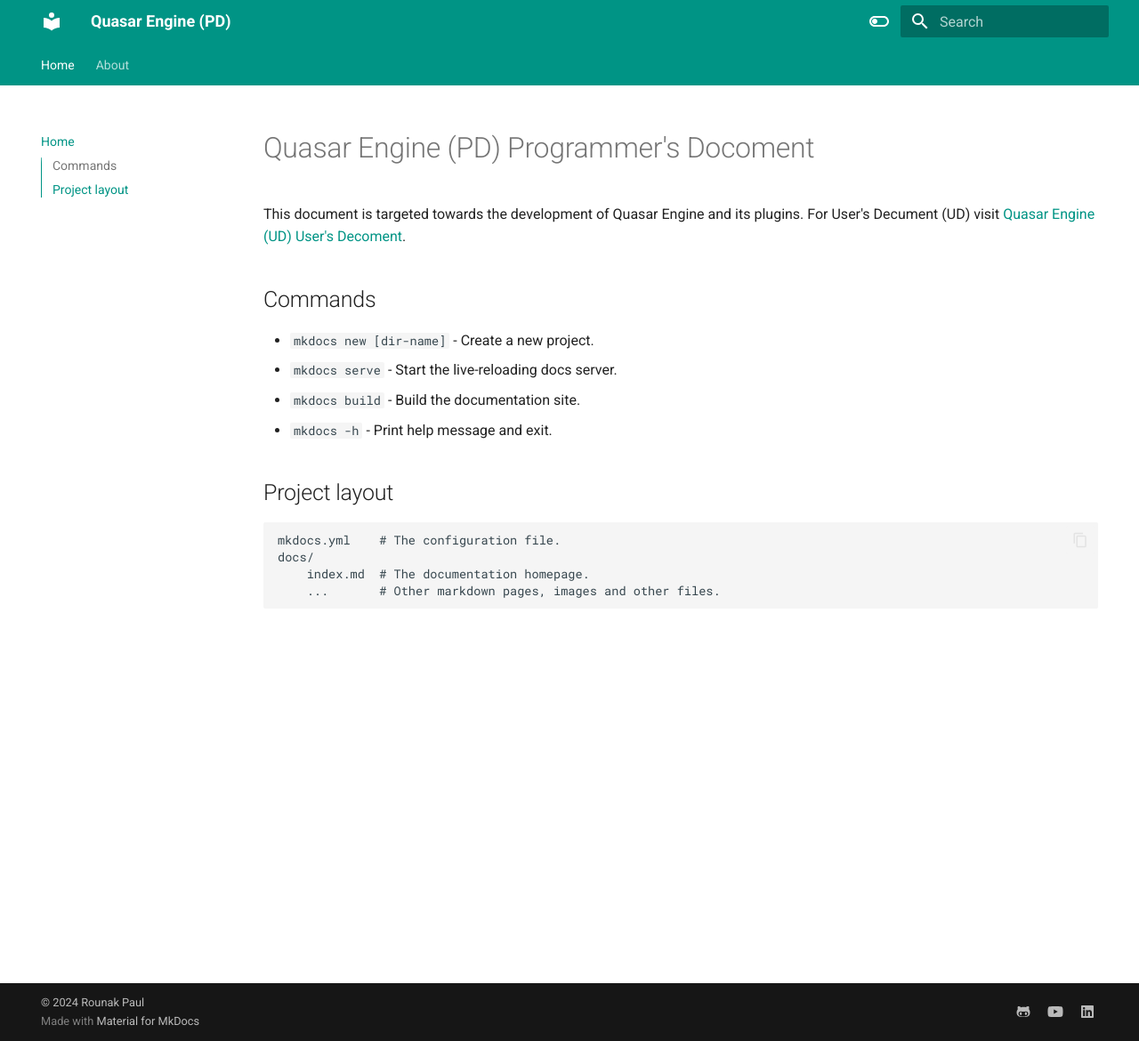
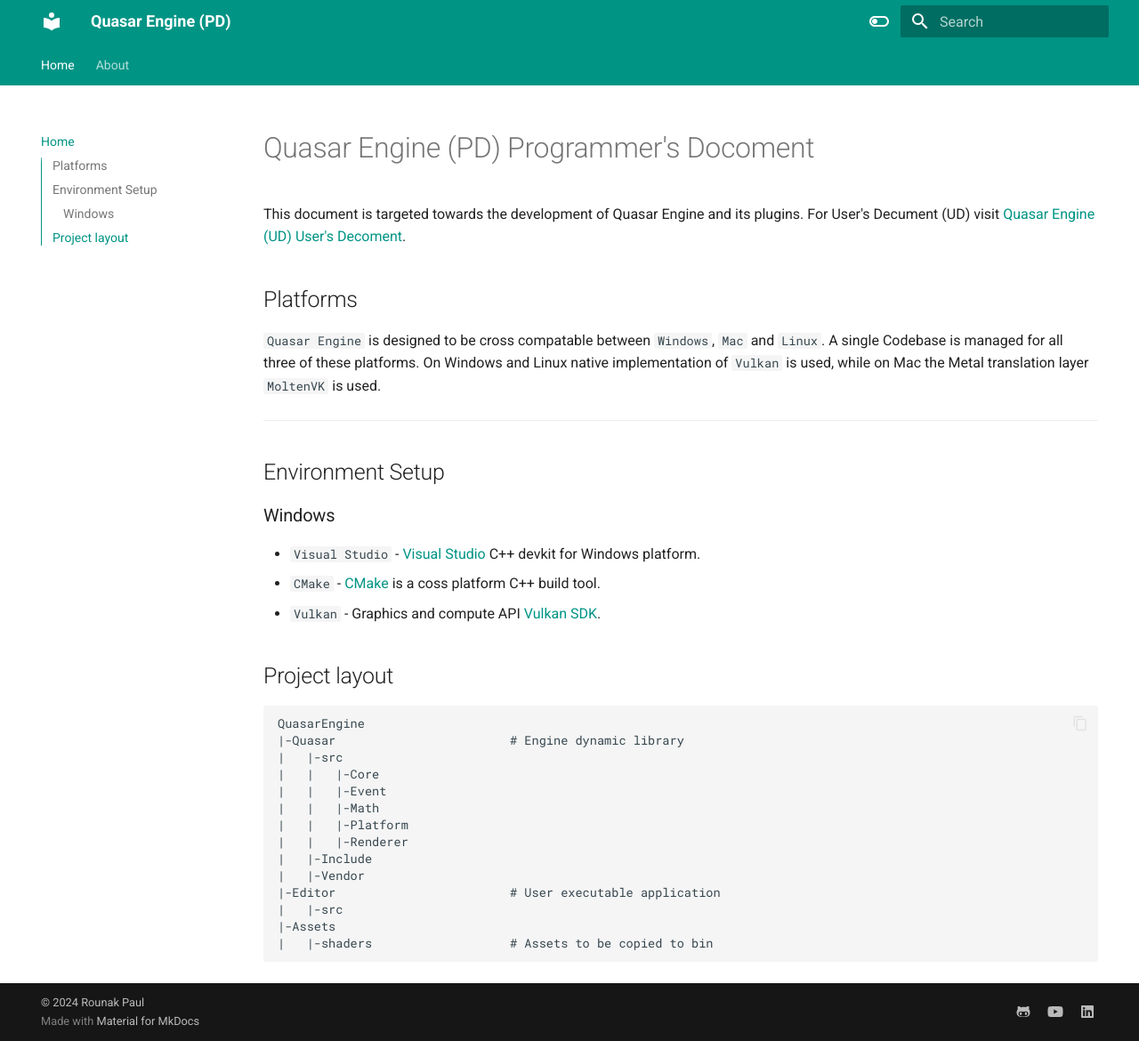
Before and after one commit to Rounak-Paul/QuasarDocs, an MkDocs documentation site: the page built from docs/index.md, in a window 1280 px wide and 1170 px high. Shown: the whole window at 89% size. Built offline with MkDocs 1.6.1 and Material for MkDocs 9.7.7, drawn with Linux system fonts in a browser that asks for light colours.

Commit message:
Update index.md

```diff
--- a/docs/index.md
+++ b/docs/index.md
@@ -2,16 +2,30 @@
 
 This document is targeted towards the development of Quasar Engine and its plugins. For User's Decument (UD) visit [Quasar Engine (UD) User's Decoment](http://xyz).
 
-## Commands
+## Platforms
 
-* `mkdocs new [dir-name]` - Create a new project.
-* `mkdocs serve` - Start the live-reloading docs server.
-* `mkdocs build` - Build the documentation site.
-* `mkdocs -h` - Print help message and exit.
+`Quasar Engine` is designed to be cross compatable between `Windows`, `Mac` and `Linux`. A single Codebase is managed for all three of these platforms. On Windows and Linux native implementation of `Vulkan` is used, while on Mac the Metal translation layer `MoltenVK` is used.
+
+---
+## Environment Setup
+### Windows
+* `Visual Studio` - [Visual Studio](https://visualstudio.microsoft.com) C++ devkit for Windows platform.
+* `CMake` - [CMake](https://cmake.org/download/) is a coss platform C++ build tool.
+* `Vulkan` - Graphics and compute API [Vulkan SDK](https://vulkan.lunarg.com).
 
 ## Project layout
 
-    mkdocs.yml    # The configuration file.
-    docs/
-        index.md  # The documentation homepage.
-        ...       # Other markdown pages, images and other files.
+    QuasarEngine
+    |-Quasar                        # Engine dynamic library
+    |   |-src
+    |   |   |-Core
+    |   |   |-Event
+    |   |   |-Math
+    |   |   |-Platform
+    |   |   |-Renderer
+    |   |-Include
+    |   |-Vendor
+    |-Editor                        # User executable application
+    |   |-src
+    |-Assets
+    |   |-shaders                   # Assets to be copied to bin
```
